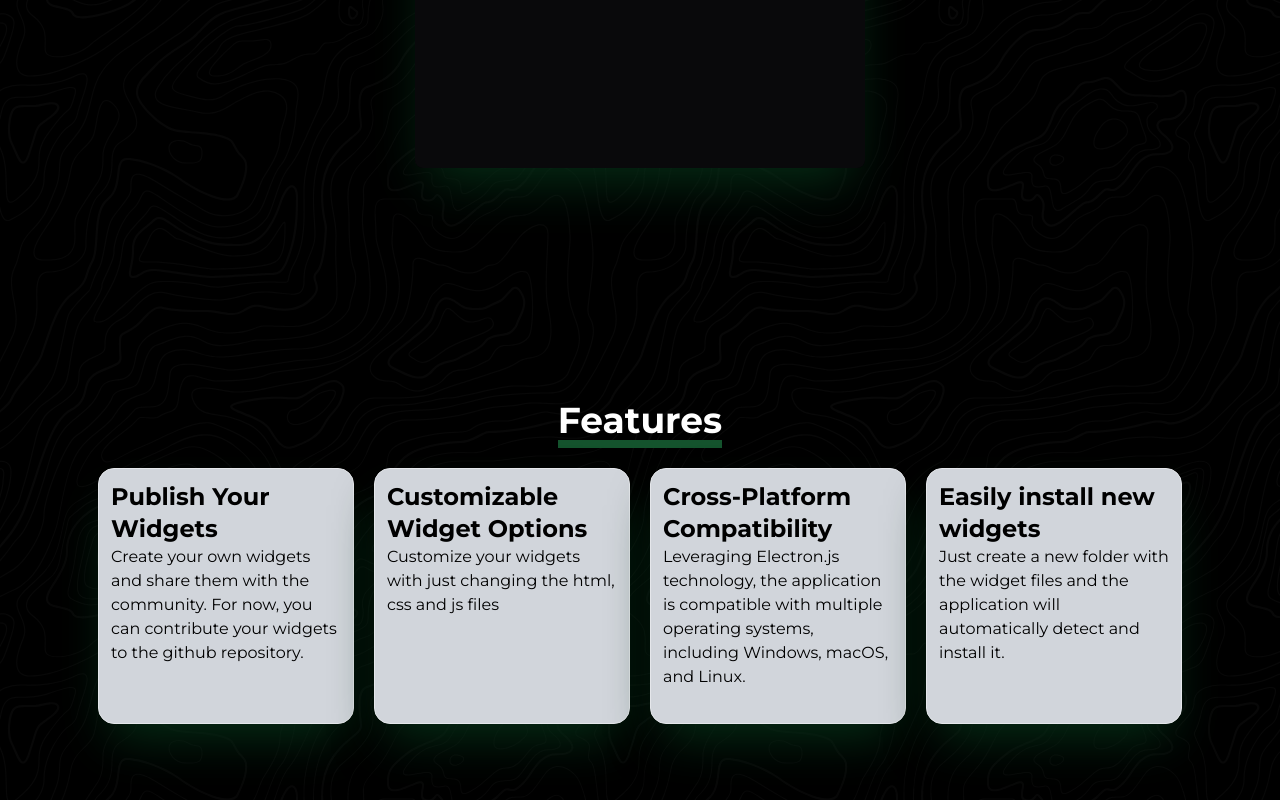
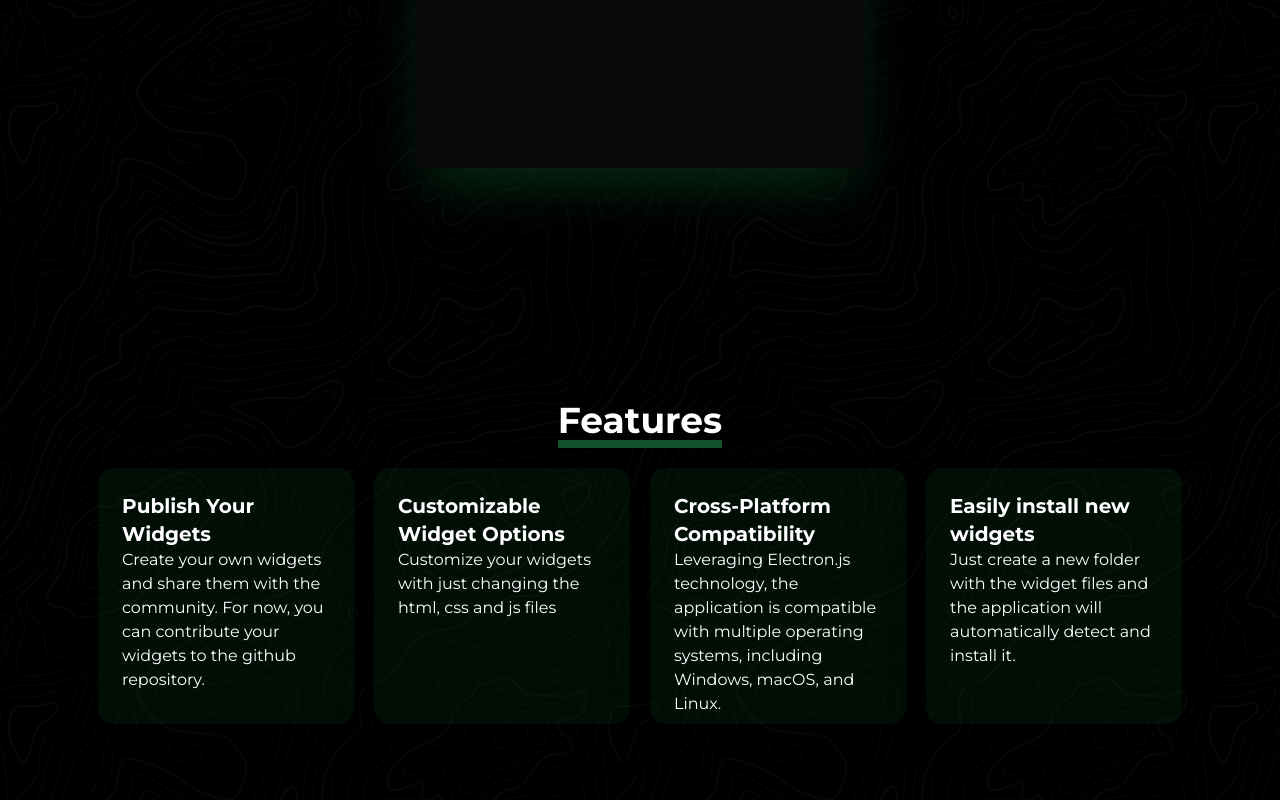
Before and after one commit to sametcn99/electron-widgets-web, a Next.js app: page / in a window 1280 px wide. Shown: the part 947-1747 px from the top of the page. Built offline with nearby package versions, Linux system fonts and the light colour scheme.

Commit message:
Refactor FeatureBox component styles and update layout

```diff
--- a/src/app/components/FeatureBox.tsx
+++ b/src/app/components/FeatureBox.tsx
@@ -8,8 +8,8 @@ export default function FeatureBox({
   description: string;
 }) {
   return (
-    <div className="flex w-full flex-col rounded-2xl border bg-gray-300 p-3 text-black shadow-2xl shadow-green-950 sm:h-64 sm:w-64">
-      <h1 className="text-2xl font-bold">{title}</h1>
+    <div className="flex w-full flex-col rounded-2xl bg-green-950 bg-opacity-30 p-6 text-white shadow-2xl sm:h-64 sm:w-64">
+      <h1 className="text-xl font-bold">{title}</h1>
       <p>{description}</p>
     </div>
   );
```
